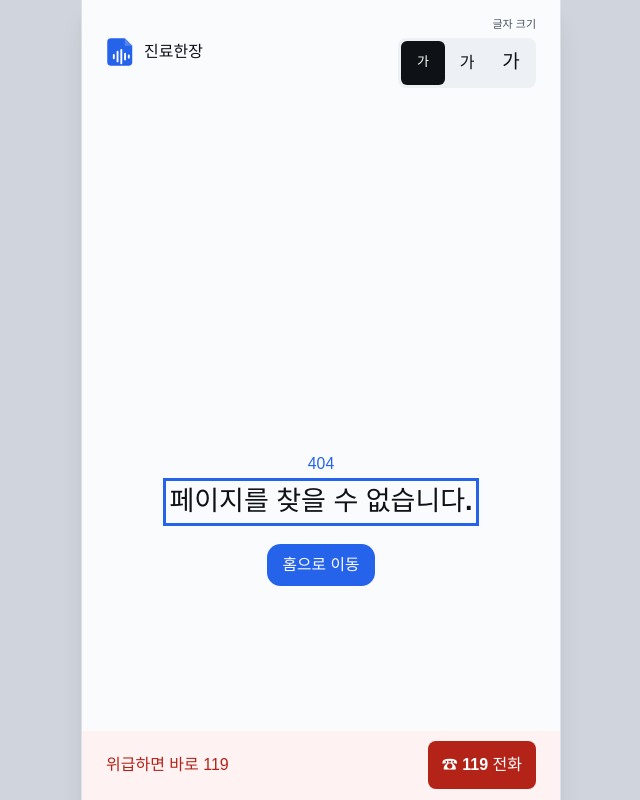
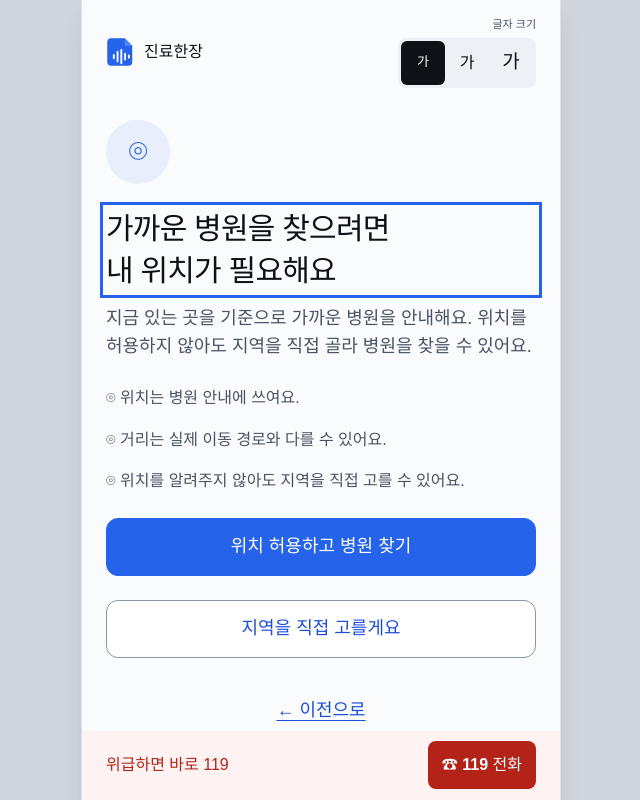
Before and after one commit to AI-healthCare-Team5/Team5-FE, a React (Vite) app: page /location in a window 1280 px wide. Before the commit this address had no page. Shown: the top 800 px of the page, without its empty margins (319-959 px from the left). Built offline with nearby package versions, Linux system fonts and the light colour scheme.

Commit message:
Feat: 위치 안내와 지역 선택 진입 구현

```diff
--- a/src/App.tsx
+++ b/src/App.tsx
@@ -4,6 +4,7 @@ import { NotFoundPage } from "@/pages/not-found/NotFoundPage";
 import { AppShell } from "@/components/layout/AppShell";
 import { MicGuidePage } from "@/pages/mic-guide/MicGuidePage";
 import { InterviewPage } from "@/pages/interview/InterviewPage";
+import { LocationPage } from "@/pages/location/LocationPage";
 
 const router = createBrowserRouter([
   {
@@ -13,6 +14,7 @@ const router = createBrowserRouter([
       { path: "/mic-guide", element: <MicGuidePage /> },
       { path: "/mic-guide/unavailable", element: <MicGuidePage unavailable /> },
       { path: "/interview", element: <InterviewPage /> },
+      { path: "/location", element: <LocationPage /> },
       { path: "*", element: <NotFoundPage /> },
     ],
   },
--- /dev/null
+++ b/src/pages/location/LocationPage.tsx
@@ -0,0 +1,32 @@
+import { useNavigate } from "react-router";
+import { ActionLink, Button, PageTitle } from "@/components/ui";
+
+export function LocationPage() {
+  const navigate = useNavigate();
+  return (
+    <>
+      <span
+        aria-hidden="true"
+        className="grid h-[64px] w-[64px] place-items-center rounded-full bg-brand-soft text-[32px] text-brand"
+      >
+        ⌾
+      </span>
+      <PageTitle description="지금 있는 곳을 기준으로 가까운 병원을 안내해요. 위치를 허용하지 않아도 지역을 직접 골라 병원을 찾을 수 있어요.">
+        가까운 병원을 찾으려면
+        <br />내 위치가 필요해요
+      </PageTitle>
+      <ul className="space-y-4 text-[0.889rem] text-muted">
+        <li>⌾ 위치는 병원 안내에 쓰여요.</li>
+        <li>⌾ 거리는 실제 이동 경로와 다를 수 있어요.</li>
+        <li>⌾ 위치를 알려주지 않아도 지역을 직접 고를 수 있어요.</li>
+      </ul>
+      <ActionLink to="/hospitals">위치 허용하고 병원 찾기</ActionLink>
+      <ActionLink to="/region" variant="outline">
+        지역을 직접 고를게요
+      </ActionLink>
+      <Button variant="quiet" onClick={() => navigate(-1)}>
+        ← 이전으로
+      </Button>
+    </>
+  );
+}
```
